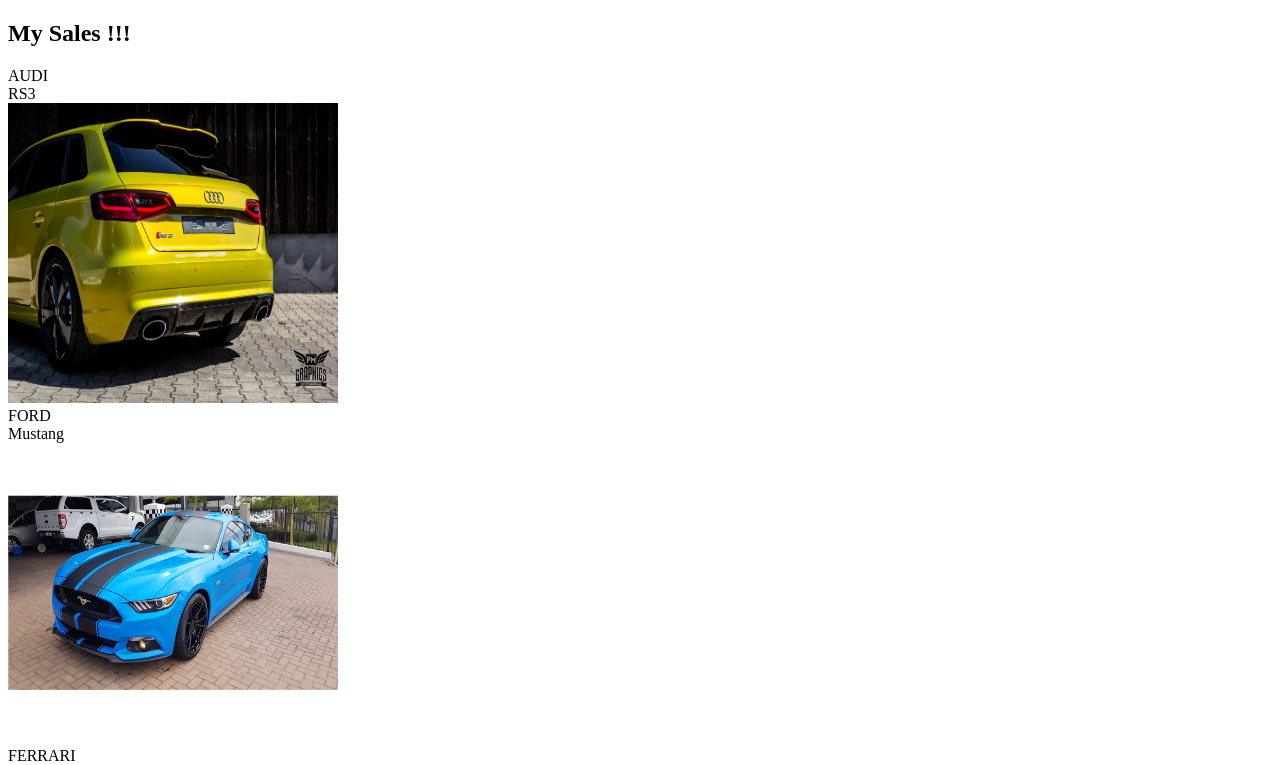
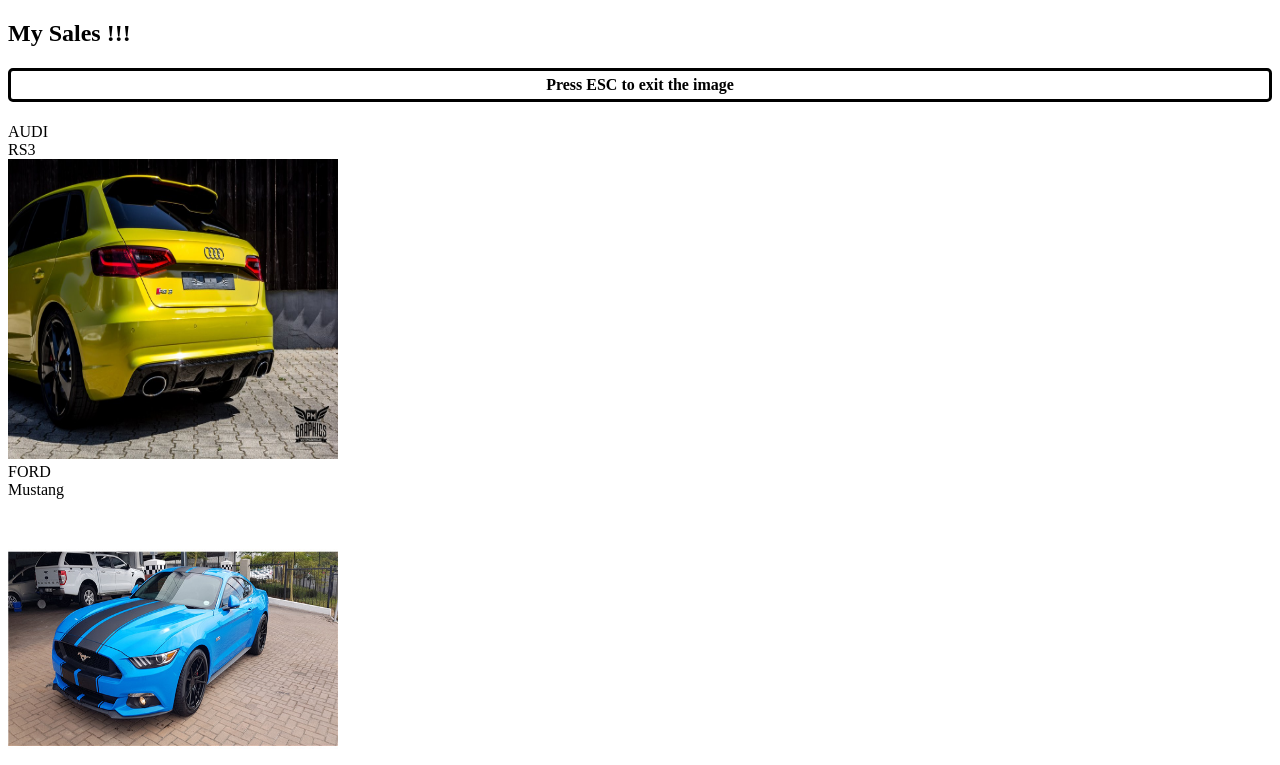
Before and after one commit to carlton2000/Car-Deals, a plain HTML site: page index.html in a window 1280 px wide. Shown: the top 765 px of the page. Drawn offline with Linux system fonts and the light colour scheme.

Commit message:
Updated the index file
Just Added some more styling to the code

```diff
--- a/index.html
+++ b/index.html
@@ -5,6 +5,7 @@
 </head>
 <body>
 <h2>My Sales !!!</h2>  <!--making a heading for it, so you know what you doing-->
+<h4 style="text-align: center; border: 3px solid black; border-radius: 5px;padding: 5px;" >Press ESC to exit the image</h4>
 <script type="text/javascript" src="cars.js"></script>
 <!--making the js linking it so it can display in the HTML-->
 </body>
```
